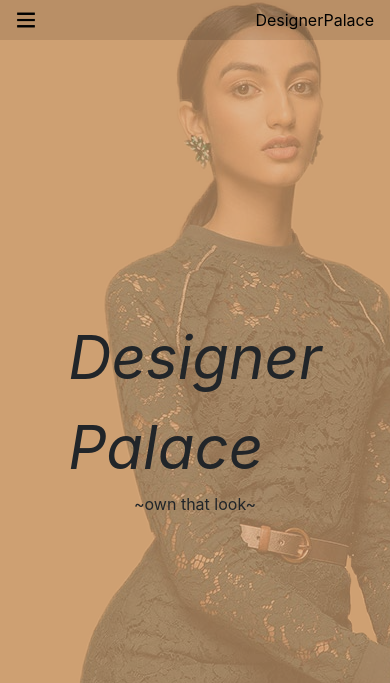
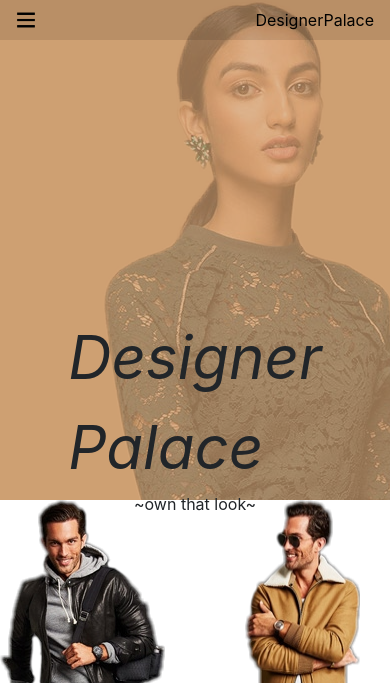
Before and after one commit to deeksonparlma/designerPalace, a plain HTML site: page index.html in a window 390 px wide. Shown: the top 683 px of the page. Drawn offline with nearby package versions, Linux system fonts and the light colour scheme.

Commit message:
styling ui

```diff
--- a/css/styles.css
+++ b/css/styles.css
@@ -4,7 +4,7 @@
   box-sizing: border-box;
 }
 /*DESKTOP*/
-@media only screen and (min-width:1010px){
+@media only screen and (min-width:700px){
   #first{
     margin-left: auto;
   }
@@ -85,7 +85,7 @@
     background-color: rgb(207,160,114);
   } */
 }
-@media only screen and (max-width:1010px){
+@media only screen and (max-width:700px){
   /* #first{
     margin-left: auto;
   } */
@@ -114,12 +114,12 @@
     left: 0;
     right: 0;
     background-color: rgba(207,160,114,0.7);
-    height: 100vh;
+    height: 500px;
   }
   .name{
     background-image: url("../images/pic1.png");
     background-repeat: no-repeat;
-    height: 100vh;
+    height: 500px;
     background-color: rgb(207,160,114);
     background-attachment: fixed;
   }
```
